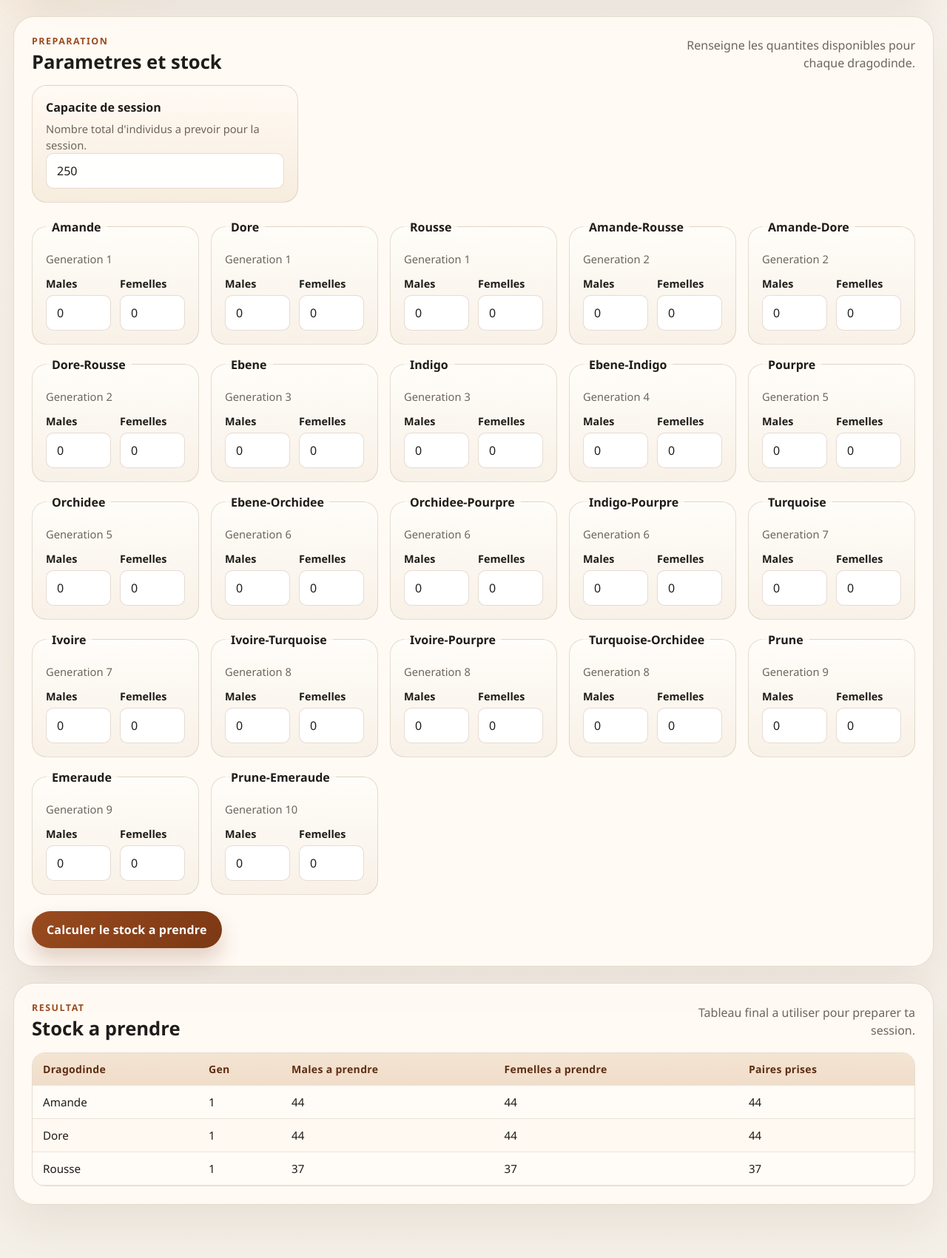
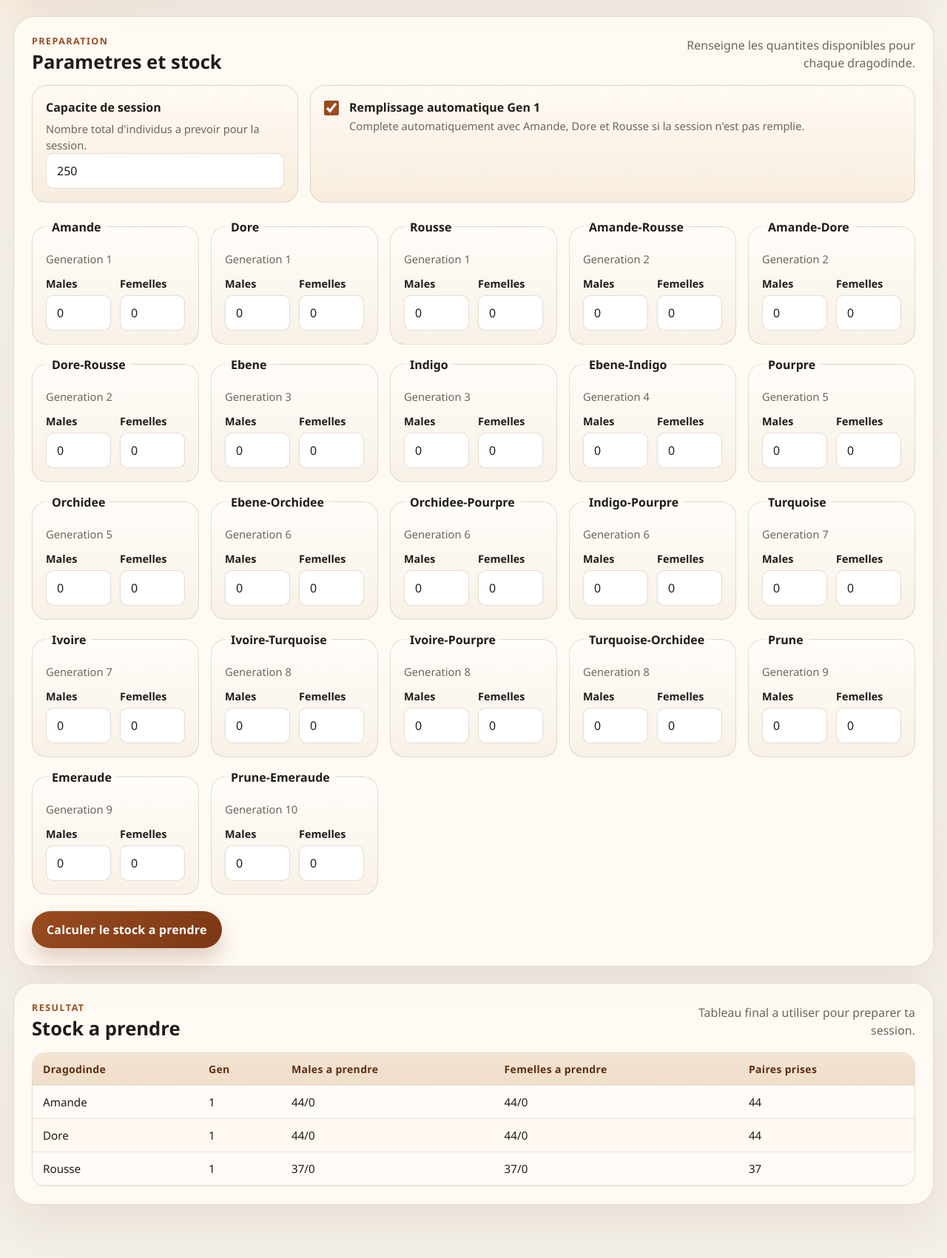
Before and after one commit to Moumoullosse/Calcul_Dragodinde, a FastAPI app: page / in a window 1280 px wide. Shown: the part 287-1988 px from the top of the page at 74% size. Run offline with FastAPI, Linux system fonts and the light colour scheme.

Commit message:
Add G1 autofill toggle and stock ratio display

```diff
--- a/core/planner.py
+++ b/core/planner.py
@@ -92,7 +92,11 @@ def _compute_usage_map(selection_rows: list[SelectionRow]) -> dict[str, dict[str
     return usage
 
 
-def plan_session(stock: dict[str, StockEntry], session_capacity: int = SESSION_INDIVIDUAL_CAPACITY) -> dict[str, object]:
+def plan_session(
+    stock: dict[str, StockEntry],
+    session_capacity: int = SESSION_INDIVIDUAL_CAPACITY,
+    include_auto_fill_g1: bool = True,
+) -> dict[str, object]:
     capacity_pairs = max(session_capacity // 2, 0)
     available = {name: StockEntry(entry.males, entry.females) for name, entry in stock.items()}
 
@@ -163,8 +167,8 @@ def plan_session(stock: dict[str, StockEntry], session_capacity: int = SESSION_I
             remaining_pairs_before = max(0, remaining_pairs_before - pairs_created)
 
     planned_pairs = sum(row.pairs_created for row in selection_rows)
-    auto_fill_pairs = max(0, capacity_pairs - planned_pairs)
-    auto_fill = _build_auto_fill_pairs(auto_fill_pairs)
+    auto_fill_pairs = max(0, capacity_pairs - planned_pairs) if include_auto_fill_g1 else 0
+    auto_fill = _build_auto_fill_pairs(auto_fill_pairs) if include_auto_fill_g1 else {}
     usage_map = _compute_usage_map(selection_rows)
     total_individuals = planned_pairs * 2 + auto_fill_pairs * 2
 
@@ -273,8 +277,8 @@ def plan_session(stock: dict[str, StockEntry], session_capacity: int = SESSION_I
         {
             "Dragodinde": row["Dragodinde"],
             "Gen": row["Gen"],
-            "Males a prendre": row["Males a prendre total"],
-            "Femelles a prendre": row["Femelles a prendre total"],
+            "Males a prendre": f'{row["Males a prendre total"]}/{row["Males stock"]}',
+            "Femelles a prendre": f'{row["Femelles a prendre total"]}/{row["Femelles stock"]}',
             "Paires prises": row["Total individus"] // 2,
             "Source": "Auto-fill G1" if row["Gen"] == 1 else "Stock reel",
             "% cible G10": row["% cible G10"],
@@ -298,6 +302,7 @@ def plan_session(stock: dict[str, StockEntry], session_capacity: int = SESSION_I
         "ratios_rows": ratios_rows,
         "auto_fill_pairs": auto_fill_pairs,
         "auto_fill_breakdown": auto_fill,
+        "include_auto_fill_g1": include_auto_fill_g1,
         "session_capacity": session_capacity,
         "capacity_pairs": capacity_pairs,
     }
--- a/main.py
+++ b/main.py
@@ -36,8 +36,13 @@ def _serialize_results(results: dict[str, object]) -> dict[str, object]:
     }
 
 
-def _render(request: Request, stock: dict[str, StockEntry], session_capacity: int) -> HTMLResponse:
-    results = _serialize_results(plan_session(stock, session_capacity))
+def _render(
+    request: Request,
+    stock: dict[str, StockEntry],
+    session_capacity: int,
+    include_auto_fill_g1: bool,
+) -> HTMLResponse:
+    results = _serialize_results(plan_session(stock, session_capacity, include_auto_fill_g1))
     stock_rows = [
         {
             "name": breed.name,
@@ -53,6 +58,7 @@ def _render(request: Request, stock: dict[str, StockEntry], session_capacity: in
         {
             "stock_rows": stock_rows,
             "session_capacity": session_capacity,
+            "include_auto_fill_g1": include_auto_fill_g1,
             "results": results,
         },
     )
@@ -60,7 +66,7 @@ def _render(request: Request, stock: dict[str, StockEntry], session_capacity: in
 
 @app.get("/", response_class=HTMLResponse)
 async def index(request: Request) -> HTMLResponse:
-    return _render(request, default_stock(), SESSION_INDIVIDUAL_CAPACITY)
+    return _render(request, default_stock(), SESSION_INDIVIDUAL_CAPACITY, True)
 
 
 @app.post("/", response_class=HTMLResponse)
@@ -69,5 +75,7 @@ async def calculate(
     session_capacity: int = Form(SESSION_INDIVIDUAL_CAPACITY),
 ) -> HTMLResponse:
     form = await request.form()
-    stock = _stock_from_form(dict(form))
-    return _render(request, stock, session_capacity)
+    form_data = dict(form)
+    stock = _stock_from_form(form_data)
+    include_auto_fill_g1 = "include_auto_fill_g1" in form_data
+    return _render(request, stock, session_capacity, include_auto_fill_g1)
--- a/static/style.css
+++ b/static/style.css
@@ -144,7 +144,10 @@ h2 {
 }
 
 .session-row {
-  display: block;
+  display: flex;
+  flex-wrap: wrap;
+  align-items: stretch;
+  gap: 16px;
 }
 
 .session-card {
@@ -162,6 +165,42 @@ h2 {
 
 .field-help {
   margin: 8px 0 0;
+  color: var(--muted);
+  font-size: 0.92rem;
+  line-height: 1.45;
+}
+
+.toggle-card {
+  display: flex;
+  flex: 1 1 320px;
+  gap: 14px;
+  align-items: flex-start;
+  min-width: 280px;
+  padding: 18px;
+  border: 1px solid var(--line);
+  border-radius: var(--radius-lg);
+  background: linear-gradient(180deg, #fffaf4 0%, #f7edde 100%);
+  cursor: pointer;
+}
+
+.toggle-card input[type="checkbox"] {
+  width: 20px;
+  height: 20px;
+  margin: 2px 0 0;
+  accent-color: var(--accent);
+  flex: 0 0 auto;
+}
+
+.toggle-copy {
+  display: grid;
+  gap: 4px;
+}
+
+.toggle-title {
+  font-weight: 700;
+}
+
+.toggle-help {
   color: var(--muted);
   font-size: 0.92rem;
   line-height: 1.45;
@@ -378,6 +417,10 @@ tbody tr:hover {
     max-width: none;
   }
 
+  .toggle-card {
+    min-width: 0;
+  }
+
   th,
   td {
     padding: 10px 12px;
--- a/templates/index.html
+++ b/templates/index.html
@@ -44,6 +44,19 @@
               value="{{ session_capacity }}"
             >
           </div>
+          <label class="toggle-card" for="include_auto_fill_g1">
+            <input
+              id="include_auto_fill_g1"
+              name="include_auto_fill_g1"
+              type="checkbox"
+              value="1"
+              {% if include_auto_fill_g1 %}checked{% endif %}
+            >
+            <span class="toggle-copy">
+              <span class="toggle-title">Remplissage automatique Gen 1</span>
+              <span class="toggle-help">Complete automatiquement avec Amande, Dore et Rousse si la session n'est pas remplie.</span>
+            </span>
+          </label>
         </div>
 
         <div class="stock-grid">
```
